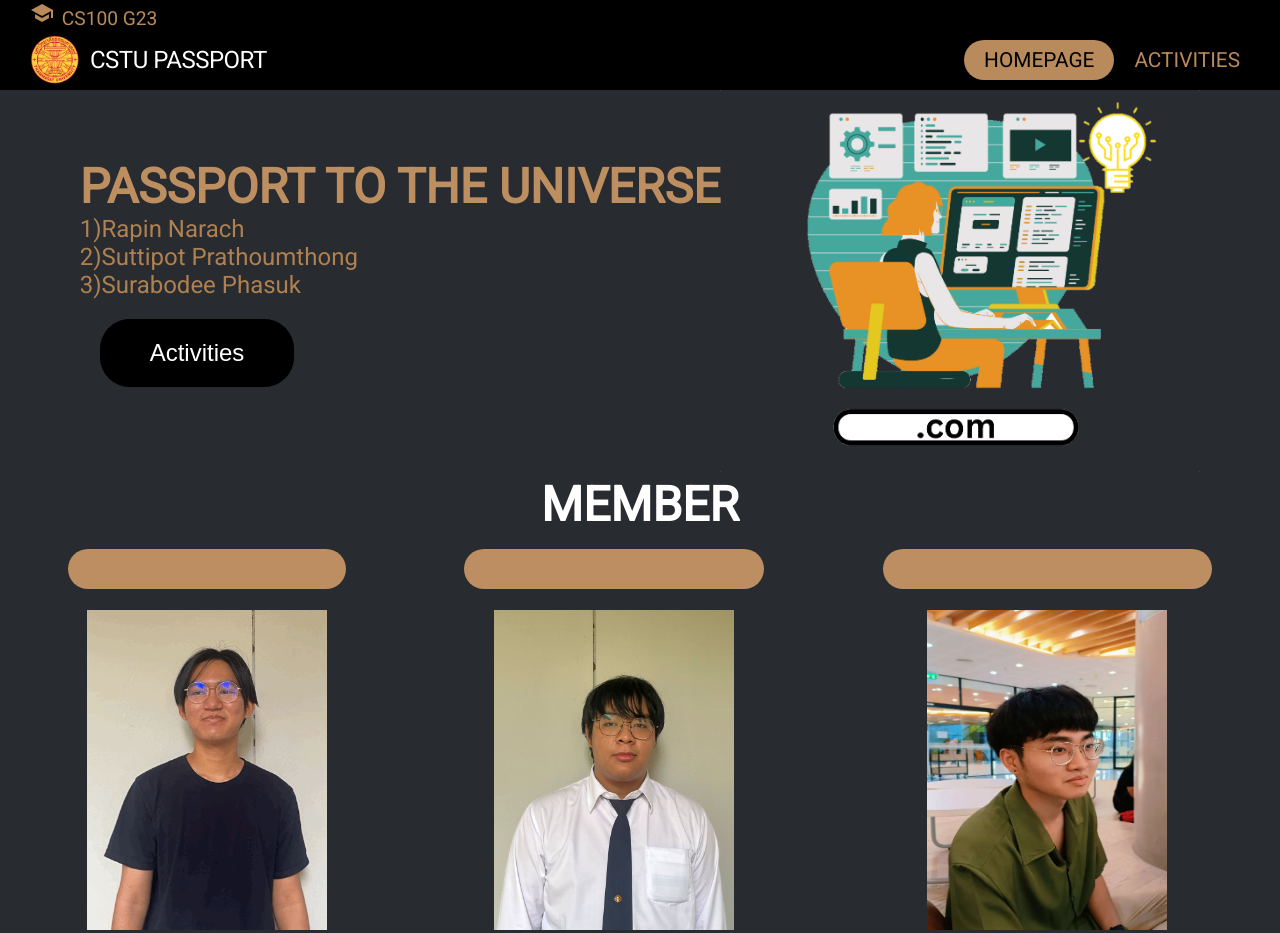
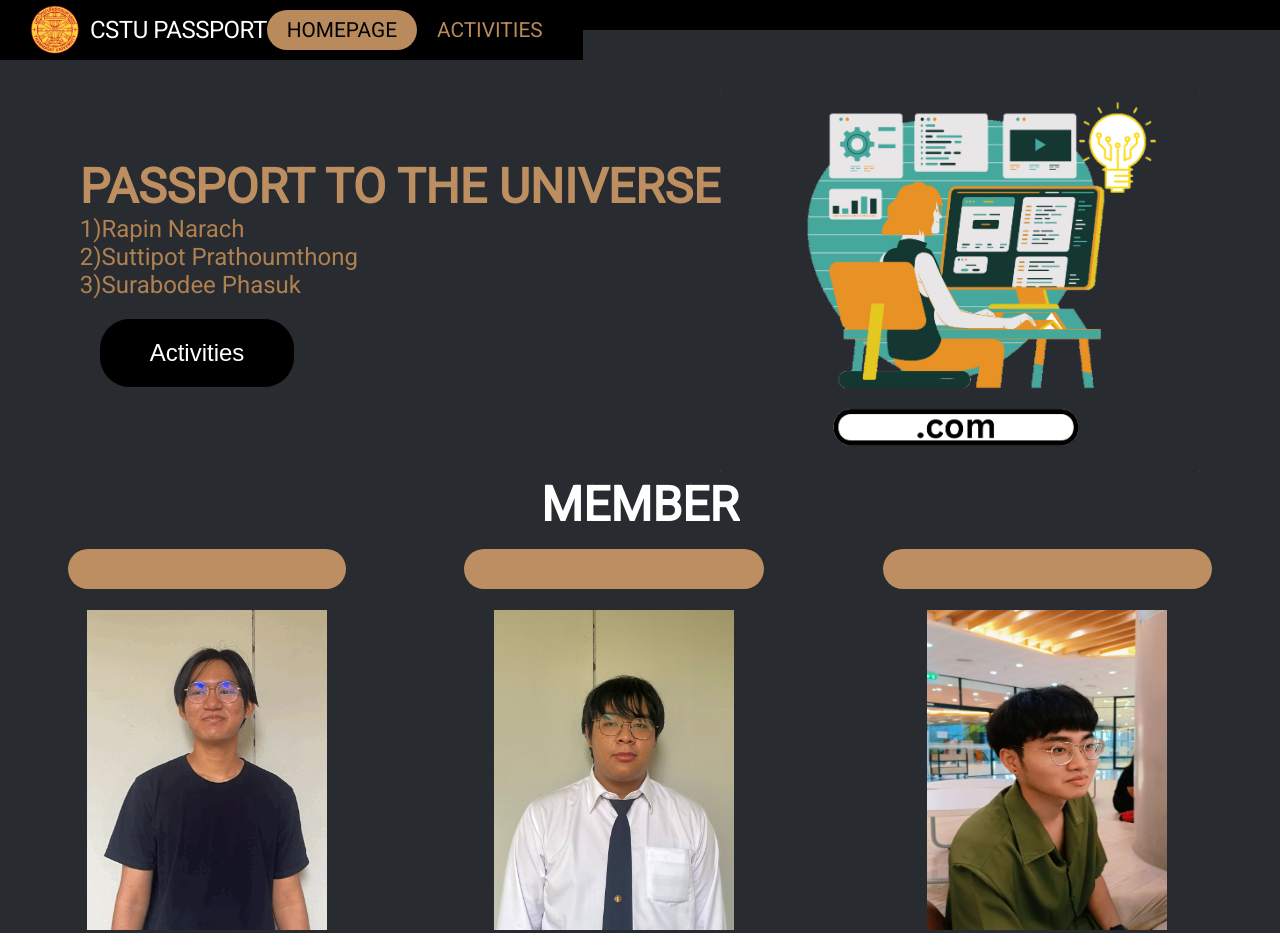
Before and after one commit to surabodee-pha/CS100-Project-G23, a plain HTML site: page index.html in a window 1280 px wide. Shown: the top 933 px of the page. Drawn offline with Linux system fonts and the light colour scheme.

Commit message:
change navbar

```diff
--- a/css/navbar.css
+++ b/css/navbar.css
@@ -3,21 +3,26 @@
     padding: 0;
     box-sizing: border-box;
 }
+
 a {
     color: #cc9966e6;
     text-decoration: none;
 }
+
 ul {
     list-style: none;
 }
+
 .header {
     position: fixed;
     width: 100%;
     top: 0;
 }
+
 .topbar {
     background-color: rgb(0, 0, 0);
 }
+
 .topbarcontent {
     color: #cc9966e6;
     font-size: 1.2rem;
@@ -30,12 +35,19 @@ ul {
     margin: 0 auto;
     padding: 0 30px;
 }
+
 .icon {
     margin-right: 3px;
 }
+
 .bottombar {
     background-color: black;
+    position: absolute;
+    left: 0px;
+    top: 0px;
+    z-index: 0;
 }
+
 .bottombarcontent {
     display: flex;
     align-items: center;
@@ -45,36 +57,45 @@ ul {
     padding: 0 30px;
     max-width: 100%;
 }
+
 .logo {
     display: flex;
     align-items: center;
     column-gap: 10px;
 }
+
 .logoimg {
     height: 50px;
 }
+
 .logotext {
     color: white;
     font-size: 1.5rem;
     font-weight: 500px;
     letter-spacing: -0.5px;
 }
+
 .nav {
     transition: all 0.4s ease-in-out;
 }
+
 .navlist {
     display: flex;
     column-gap: 20px;
     margin-right: 10px;
 }
+
 .navlink {
     color: #cc9966e6;
     font-size: 1.3rem;
 }
-.navlink:hover, .navlink:focus {
+
+.navlink:hover,
+.navlink:focus {
     color: white;
     transition: all 0.5s;
 }
+
 .btn {
     color: black;
     background-color: #cc9966e6;
@@ -83,14 +104,17 @@ ul {
     font-size: 1.3rem;
     font-weight: 500;
 }
+
 .btn:hover {
     background-color: white;
     opacity: 70%;
     transition: all 0.5s;
 }
+
 .menu {
     display: none;
 }
+
 .bar {
     height: 2px;
     width: 27px;
@@ -99,18 +123,23 @@ ul {
     opacity: 0.8;
     transition: all 0.4s ease-in-out;
 }
+
 .nav--open {
     transform: translateX(0%) !important;
 }
+
 .menu--open .bar:nth-child(1) {
     transform: translateY(7px) rotate(45deg);
 }
+
 .menu--open .bar:nth-child(2) {
     opacity: 0;
 }
+
 .menu--open .bar:nth-child(3) {
     transform: translateY(-7px) rotate(-45deg);
 }
+
 @media (max-width:650px) {
     .nav {
         position: fixed;
@@ -121,18 +150,22 @@ ul {
         padding: 10px 0 25px;
         transform: translate(-100%);
     }
+
     .navlist {
         flex-direction: column;
         align-items: center;
         row-gap: 20px;
     }
+
     .navlink {
         font-size: 1.3rem;
     }
+
     .btn {
         font-size: 1.3rem;
         padding: 7px 17px;
     }
+
     .menu {
         display: block;
     }
```
Also changed, not shown: css/activities.css (+4 -4 lines).
